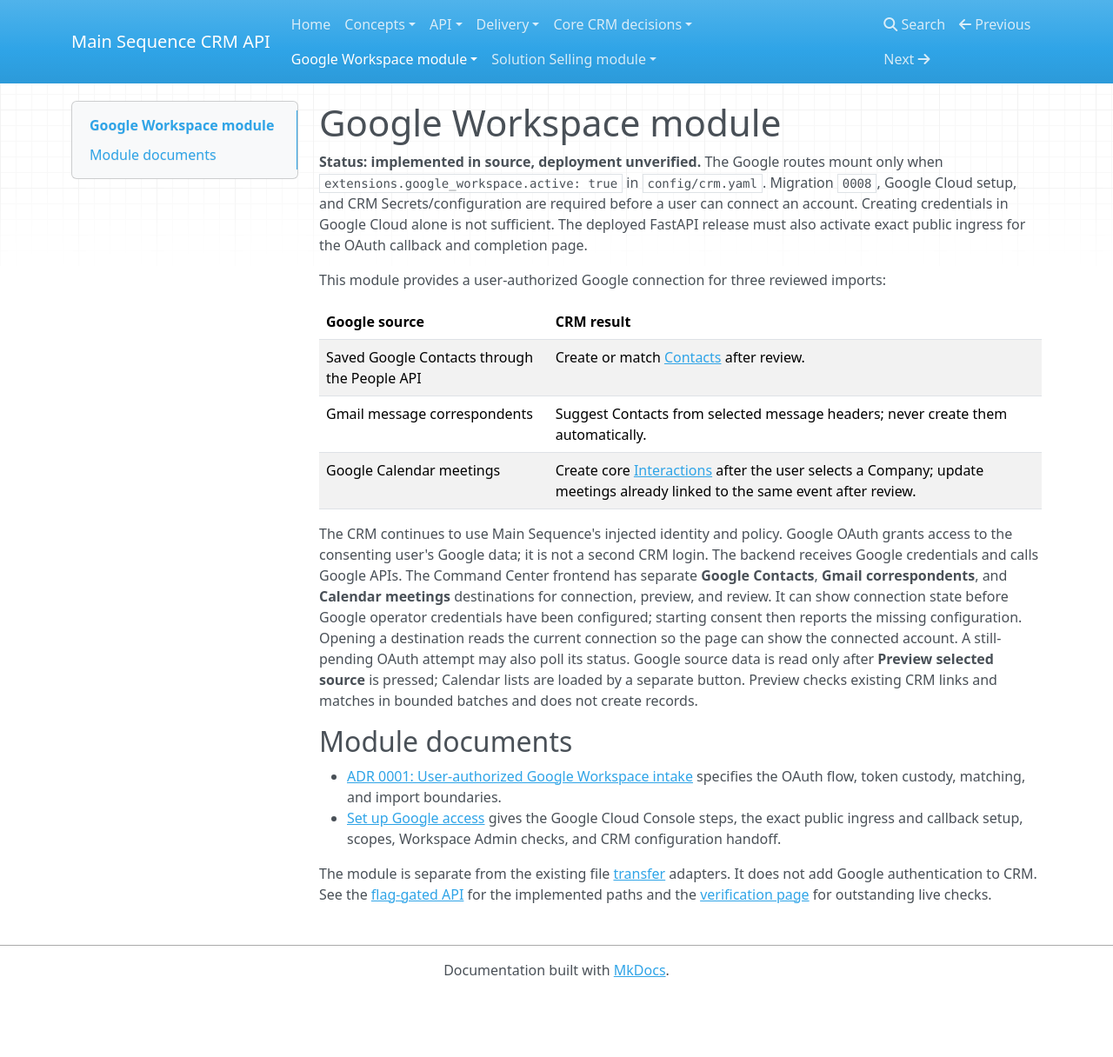
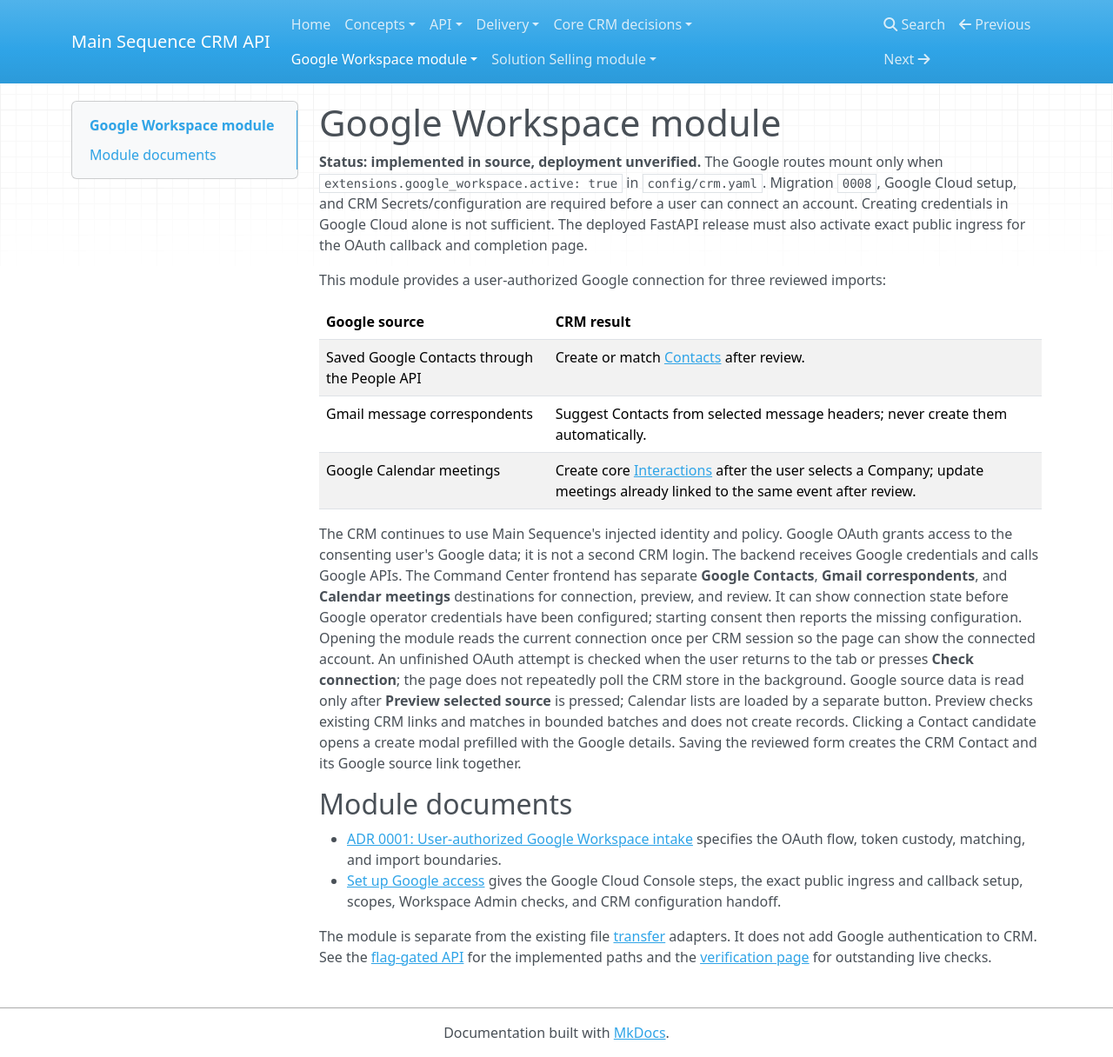
Before and after one commit to mainsequence-projects/MainSequenceCRMAPI, an MkDocs documentation site: the page built from docs/google_workspace_module/index.md, in a window 1280 px wide and 1216 px high. Shown: the whole window at 87% size. Built offline with MkDocs 1.6.1, drawn with Linux system fonts in a browser that asks for light colours; nearby versions of some CDN libraries.

Commit message:
Accept reviewed Google Contact fields and document import flow

```diff
--- a/docs/google_workspace_module/index.md
+++ b/docs/google_workspace_module/index.md
@@ -25,11 +25,15 @@
 preview, and review. It can show connection state before Google operator
 credentials have been configured; starting consent then reports the missing
 configuration.
-Opening a destination reads the current connection so the page can show the
-connected account. A still-pending OAuth attempt may also poll its status.
-Google source data is read only after **Preview selected source** is pressed;
-Calendar lists are loaded by a separate button. Preview checks existing CRM
-links and matches in bounded batches and does not create records.
+Opening the module reads the current connection once per CRM session so the
+page can show the connected account. An unfinished OAuth attempt is checked
+when the user returns to the tab or presses **Check connection**; the page
+does not repeatedly poll the CRM store in the background. Google source data
+is read only after **Preview selected source** is pressed; Calendar lists are
+loaded by a separate button. Preview checks existing CRM links and matches in
+bounded batches and does not create records. Clicking a Contact candidate
+opens a create modal prefilled with the Google details. Saving the reviewed
+form creates the CRM Contact and its Google source link together.
 
 ## Module documents
 
--- a/pyproject.toml
+++ b/pyproject.toml
@@ -4,7 +4,7 @@
 
 [project]
 name = "mainsequencecrmapi"
-version = "0.1.13"
+version = "0.1.14"
 readme = "README.md"
 requires-python = ">=3.13"
 dependencies = [
```
Also changed, not shown: docs/api/google-workspace.md (+4 -1 lines), docs/delivery/verification.md (+12 -0 lines), docs/google_workspace_module/adrs/0001-google-workspace-intake.md (+5 -0 lines), docs/google_workspace_module/setup.md (+4 -2 lines), 3 other files.
